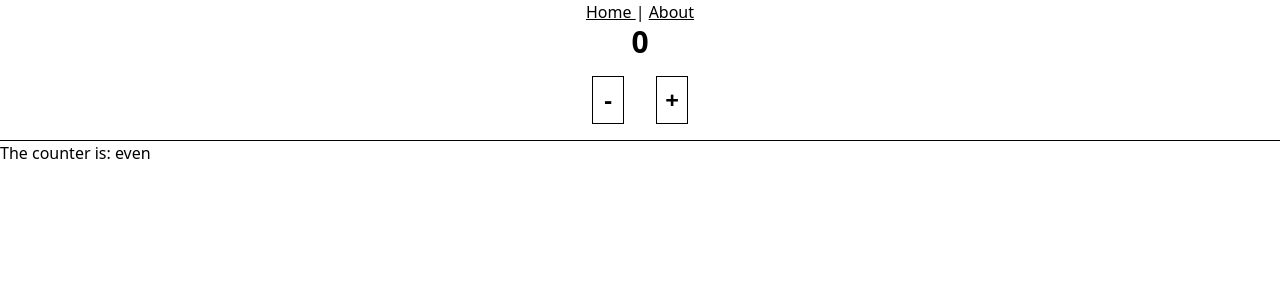
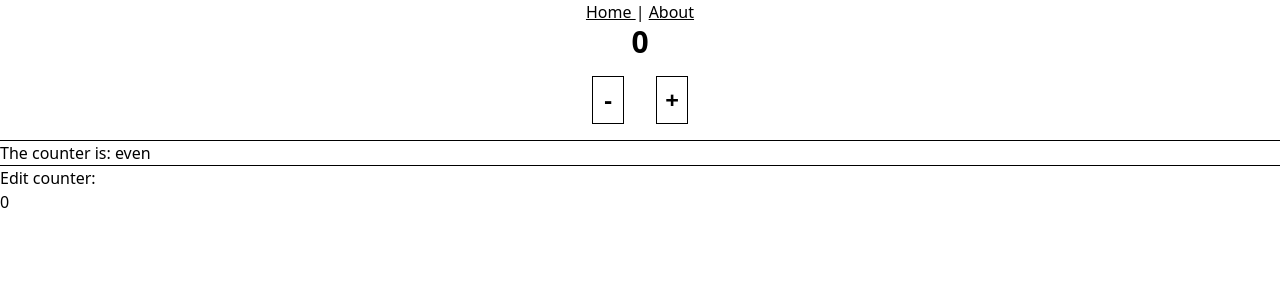
Before and after one commit to Katerina8888/pinia-katerina, a Vue app: page / in a window 1280 px wide. Shown: the top 300 px of the page. Built offline with nearby package versions, Linux system fonts and the light colour scheme; the HTML template or start-up script is replaced by a standard one.

Commit message:
feat: add input for counter

```diff
--- a/src/views/HomeView.vue
+++ b/src/views/HomeView.vue
@@ -8,6 +8,9 @@
   </div>
   <hr />
   <div>The counter is: {{ storeCounter.oddOrEven }}</div>
+  <hr />
+  <h3>Edit counter:</h3>
+  <input type="number" v-model="storeCounter.count" />
 </template>
 
 <script setup lang="ts">
```
